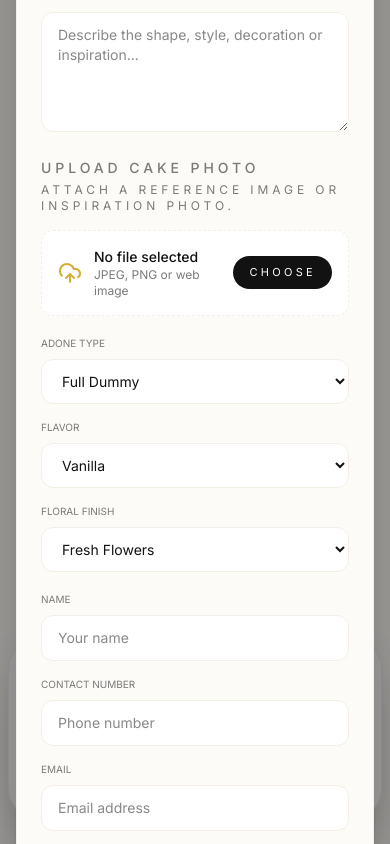
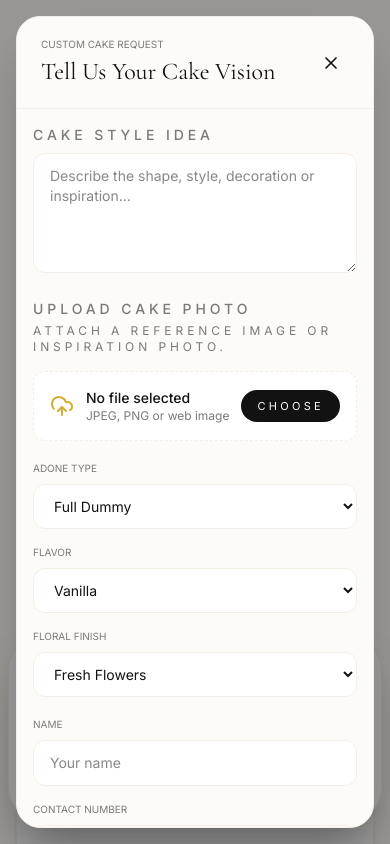
Before and after one commit to sathiska567/dizanda-frontend, a React (Vite) app: page /contact in a window 390 px wide. Both pictures are taken after a click on the button "CUSTOM YOUR ORDER". Shown: the top 844 px of the page. Built offline with nearby package versions, Linux system fonts and the light colour scheme.

Commit message:
Fix custom order modal mobile alignment

```diff
--- a/src/components/CustomOrderModal.jsx
+++ b/src/components/CustomOrderModal.jsx
@@ -65,7 +65,7 @@ export default function CustomOrderModal({ open, onClose }) {
             animate={{ opacity: 1, y: 0, scale: 1 }}
             exit={{ opacity: 0, y: 20, scale: 0.98 }}
             transition={{ duration: 0.25 }}
-            className="w-full max-w-2xl bg-luxury-cream text-luxury-charcoal rounded-3xl shadow-2xl border border-luxury-sand overflow-hidden"
+            className="w-full max-w-[100vw] sm:max-w-2xl bg-luxury-cream text-luxury-charcoal rounded-3xl shadow-2xl border border-luxury-sand overflow-hidden max-h-[calc(100vh-2rem)]"
             onClick={event => event.stopPropagation()}
           >
             <div className="flex items-center justify-between px-6 py-5 border-b border-luxury-sand">
@@ -82,7 +82,7 @@ export default function CustomOrderModal({ open, onClose }) {
               </button>
             </div>
 
-            <form onSubmit={handleSubmit} className="space-y-5 p-6">
+            <form onSubmit={handleSubmit} className="space-y-5 p-4 sm:p-6">
               <div className="space-y-2">
                 <label className="block text-sm font-medium uppercase tracking-[0.28em] text-luxury-muted">Cake Style Idea</label>
                 <textarea
@@ -116,7 +116,7 @@ export default function CustomOrderModal({ open, onClose }) {
                 </div>
               </div>
 
-              <div className="grid gap-4 md:grid-cols-3">
+              <div className="grid gap-4 sm:grid-cols-2 md:grid-cols-3">
                 <div>
                   <label className="block text-[10px] uppercase tracking-extreme text-luxury-muted mb-2">Adone Type</label>
                   <select
@@ -155,7 +155,7 @@ export default function CustomOrderModal({ open, onClose }) {
                 </div>
               </div>
 
-              <div className="grid gap-4 md:grid-cols-3">
+              <div className="grid gap-4 sm:grid-cols-2 md:grid-cols-3">
                 <div>
                   <label className="block text-[10px] uppercase tracking-extreme text-luxury-muted mb-2">Name</label>
                   <input
```
